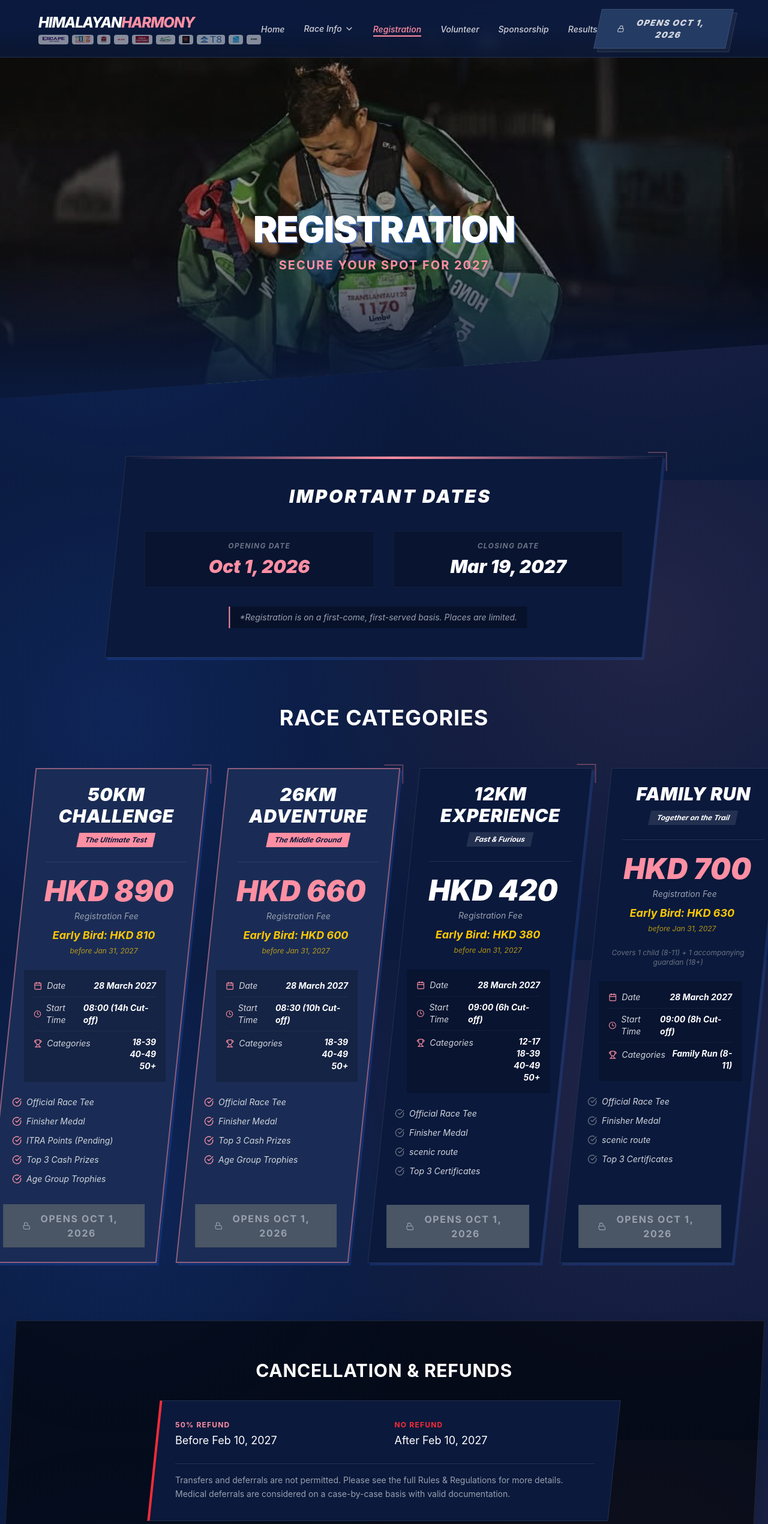
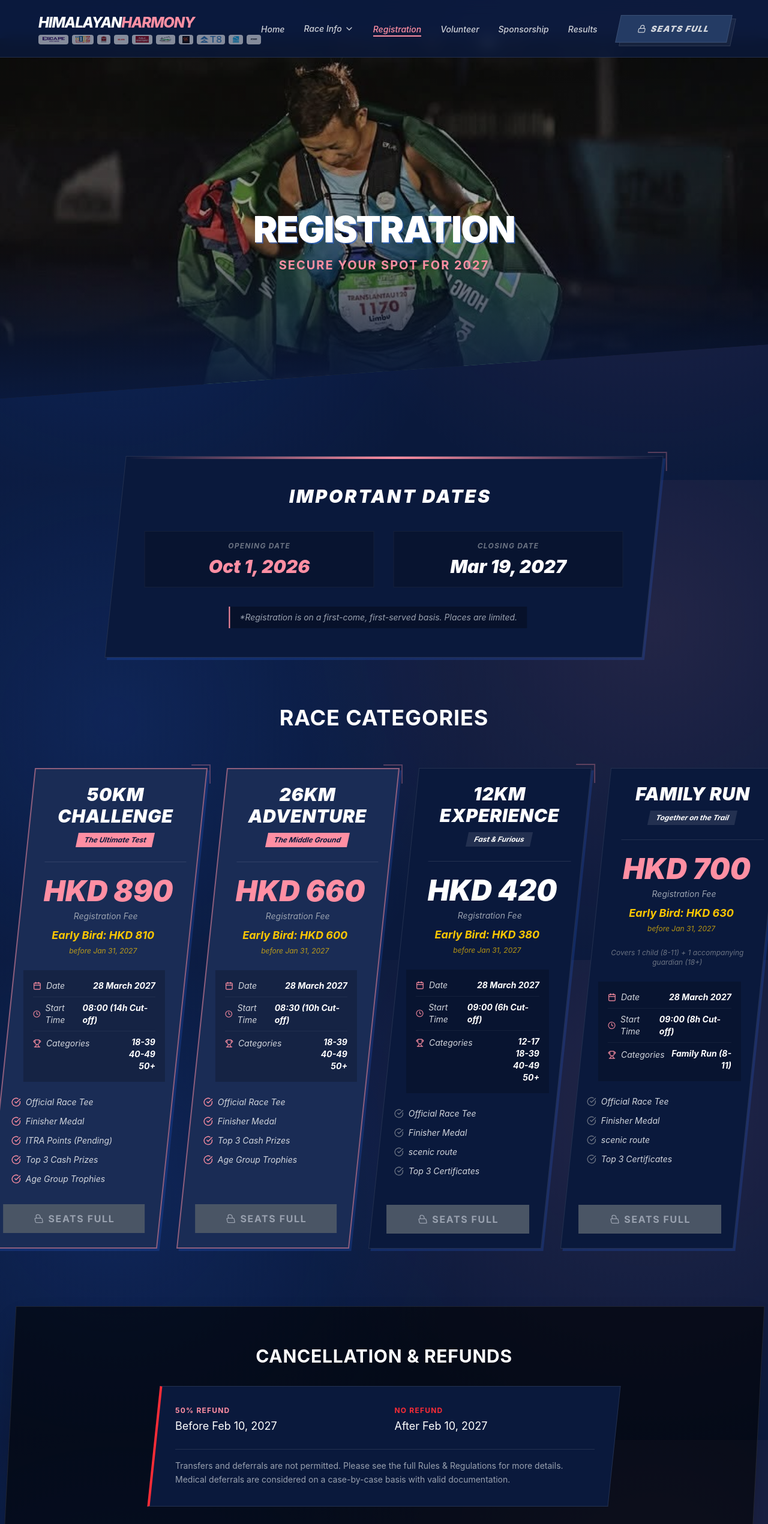
Before and after one commit to Aayush-prog/himalayan-harmony, a React (Vite) app: page /registration in a window 1280 px wide. Shown: the top 2540 px of the page at 60% size. Built offline with nearby package versions, Linux system fonts and the light colour scheme.

Commit message:
registration

```diff
--- a/src/components/Header.tsx
+++ b/src/components/Header.tsx
@@ -5,11 +5,13 @@ import { motion, AnimatePresence } from "framer-motion";
 import {
   REGISTRATION_URL,
   REGISTRATION_OPEN_LABEL,
+  REGISTRATION_SEATS_FULL,
+  REGISTRATION_FULL_LABEL,
   isRegistrationOpen,
 } from "@/config/registration";
 
-// "Register Now" CTA. Before registration opens it renders as a disabled,
-// non-clickable button reading "Opens Oct 1, 2026" to signal when it unlocks.
+// "Register Now" CTA. Before registration opens, or once seats fill up, it
+// renders as a disabled, non-clickable button signalling why.
 const RegisterCta = ({ full = false }: { full?: boolean }) => {
   if (isRegistrationOpen()) {
     return (
@@ -33,12 +35,19 @@ const RegisterCta = ({ full = false }: { full?: boolean }) => {
     <div
       className={`relative inline-block ${full ? "w-full" : ""}`}
       aria-disabled="true"
-      title={`Registration opens ${REGISTRATION_OPEN_LABEL}`}
+      title={
+        REGISTRATION_SEATS_FULL
+          ? "Registration closed — all seats filled"
+          : `Registration opens ${REGISTRATION_OPEN_LABEL}`
+      }
     >
       <span className="absolute inset-0 bg-white/5 transform -skew-x-12 translate-x-1.5 translate-y-1.5 border border-white/10"></span>
       <span className="relative block bg-[#243b64] transform -skew-x-12 px-8 py-3 border border-white/10 cursor-not-allowed text-center">
         <span className="flex items-center justify-center gap-2 font-black italic uppercase text-gray-300 tracking-widest text-sm">
-          <Lock size={14} /> Opens {REGISTRATION_OPEN_LABEL}
+          <Lock size={14} />{" "}
+          {REGISTRATION_SEATS_FULL
+            ? REGISTRATION_FULL_LABEL
+            : `Opens ${REGISTRATION_OPEN_LABEL}`}
         </span>
       </span>
     </div>
--- a/src/config/registration.ts
+++ b/src/config/registration.ts
@@ -8,7 +8,16 @@ export const REGISTRATION_OPEN_LABEL = "Oct 1, 2026";
 // External registration provider.
 export const REGISTRATION_URL = "https://raceresults.com.hk/event/492";
 
-// True once the opening date has passed.
+// Set to true once all seats have been filled; closes registration early
+// even though the opening date has already passed.
+export const REGISTRATION_SEATS_FULL = true;
+
+// Label shown on the disabled button once seats are full.
+export const REGISTRATION_FULL_LABEL = "Seats Full";
+
+// True once the opening date has passed and seats are still available.
 export function isRegistrationOpen(now: Date = new Date()): boolean {
-  return now.getTime() >= REGISTRATION_OPEN_DATE.getTime();
+  return (
+    now.getTime() >= REGISTRATION_OPEN_DATE.getTime() && !REGISTRATION_SEATS_FULL
+  );
 }
--- a/src/pages/Home.tsx
+++ b/src/pages/Home.tsx
@@ -3,7 +3,12 @@ import { motion } from "framer-motion";
 import { Lock } from "lucide-react";
 import Countdown from "@/components/Countdown";
 import { usePageTitle } from "@/hooks/usePageTitle";
-import { isRegistrationOpen, REGISTRATION_OPEN_LABEL } from "@/config/registration";
+import {
+  isRegistrationOpen,
+  REGISTRATION_OPEN_LABEL,
+  REGISTRATION_SEATS_FULL,
+  REGISTRATION_FULL_LABEL,
+} from "@/config/registration";
 import {
   FadeInUp,
   StaggerContainer,
@@ -540,12 +545,19 @@ export default function Home() {
                 <div
                   className="relative inline-block"
                   aria-disabled="true"
-                  title={`Registration opens ${REGISTRATION_OPEN_LABEL}`}
+                  title={
+                    REGISTRATION_SEATS_FULL
+                      ? "Registration closed — all seats filled"
+                      : `Registration opens ${REGISTRATION_OPEN_LABEL}`
+                  }
                 >
                   <span className="absolute inset-0 bg-white/5 -skew-x-12 translate-x-1.5 translate-y-1.5 border border-white/10"></span>
                   <span className="relative block bg-[#243b64] -skew-x-12 px-10 py-4 border border-white/10 cursor-not-allowed">
                     <span className="flex items-center justify-center gap-2 font-black italic uppercase text-gray-300 tracking-widest text-sm">
-                      <Lock size={15} /> Opens {REGISTRATION_OPEN_LABEL}
+                      <Lock size={15} />{" "}
+                      {REGISTRATION_SEATS_FULL
+                        ? REGISTRATION_FULL_LABEL
+                        : `Opens ${REGISTRATION_OPEN_LABEL}`}
                     </span>
                   </span>
                 </div>
--- a/src/pages/Registration.tsx
+++ b/src/pages/Registration.tsx
@@ -17,6 +17,8 @@ import {
 import { usePageTitle } from "@/hooks/usePageTitle";
 import {
   REGISTRATION_URL,
+  REGISTRATION_SEATS_FULL,
+  REGISTRATION_FULL_LABEL,
   isRegistrationOpen as isRegistrationOpenFn,
 } from "@/config/registration";
 
@@ -195,7 +197,10 @@ export default function RegistrationPage() {
                     "Register Now"
                   ) : (
                     <span className="flex items-center justify-center gap-2">
-                      <Lock size={16} /> Opens Oct 1, 2026
+                      <Lock size={16} />{" "}
+                      {REGISTRATION_SEATS_FULL
+                        ? REGISTRATION_FULL_LABEL
+                        : "Opens Oct 1, 2026"}
                     </span>
                   )}
                 </motion.button>
@@ -300,7 +305,10 @@ export default function RegistrationPage() {
                     "Register Now"
                   ) : (
                     <span className="flex items-center justify-center gap-2">
-                      <Lock size={16} /> Opens Oct 1, 2026
+                      <Lock size={16} />{" "}
+                      {REGISTRATION_SEATS_FULL
+                        ? REGISTRATION_FULL_LABEL
+                        : "Opens Oct 1, 2026"}
                     </span>
                   )}
                 </motion.button>
@@ -406,7 +414,10 @@ export default function RegistrationPage() {
                     "Register Now"
                   ) : (
                     <span className="flex items-center justify-center gap-2">
-                      <Lock size={16} /> Opens Oct 1, 2026
+                      <Lock size={16} />{" "}
+                      {REGISTRATION_SEATS_FULL
+                        ? REGISTRATION_FULL_LABEL
+                        : "Opens Oct 1, 2026"}
                     </span>
                   )}
                 </motion.button>
@@ -514,7 +525,10 @@ export default function RegistrationPage() {
                     "Register Now"
                   ) : (
                     <span className="flex items-center justify-center gap-2">
-                      <Lock size={16} /> Opens Oct 1, 2026
+                      <Lock size={16} />{" "}
+                      {REGISTRATION_SEATS_FULL
+                        ? REGISTRATION_FULL_LABEL
+                        : "Opens Oct 1, 2026"}
                     </span>
                   )}
                 </motion.button>
```
Also changed, not shown: 5 other files (tests, documents, lock files or other folders).
